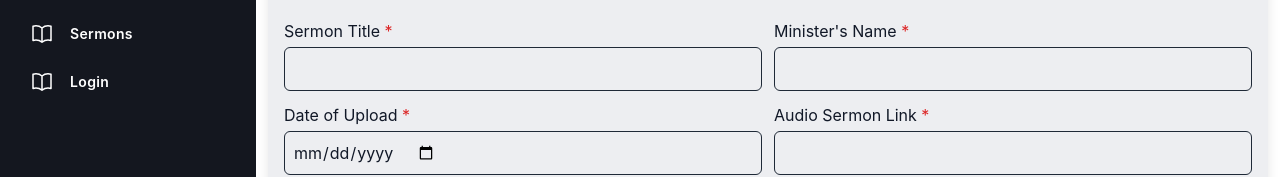
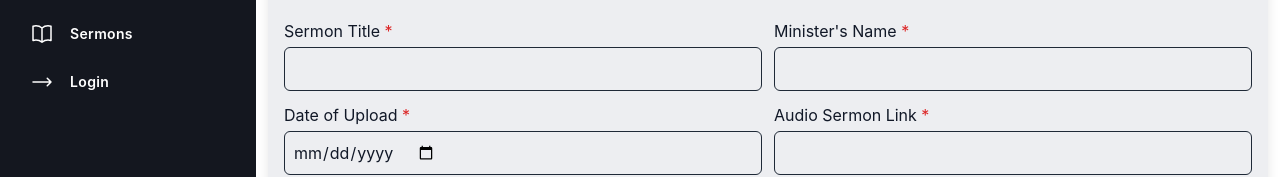
Before and after one commit to Brave-source/rcnzaria, a React (Create React App) app: page /admin/upload-sermons in a window 1280 px wide. Shown: the part 189-366 px from the top of the page. Built offline with nearby package versions, Linux system fonts and the light colour scheme.

Commit message:
login icon added

```diff
--- a/src/Admin/Components/Layout/Navbar.jsx
+++ b/src/Admin/Components/Layout/Navbar.jsx
@@ -2,6 +2,7 @@ import {
   ArrowPathIcon,
   ArrowUpOnSquareStackIcon,
   BookOpenIcon,
+  ArrowLongRightIcon,
 } from "@heroicons/react/24/outline";
 import React from "react";
 import { NavLink } from "react-router-dom";
@@ -58,7 +59,7 @@ export const Navbar = ({ toggleNavbar }) => {
               aria-hidden
               className="flex items-center justify-center h-[36px] w-[36px]"
             >
-              <BookOpenIcon className="w-6 h-6" />
+              <ArrowLongRightIcon className="w-6 h-6" />
             </span>
             Login
           </NavLink>
```
